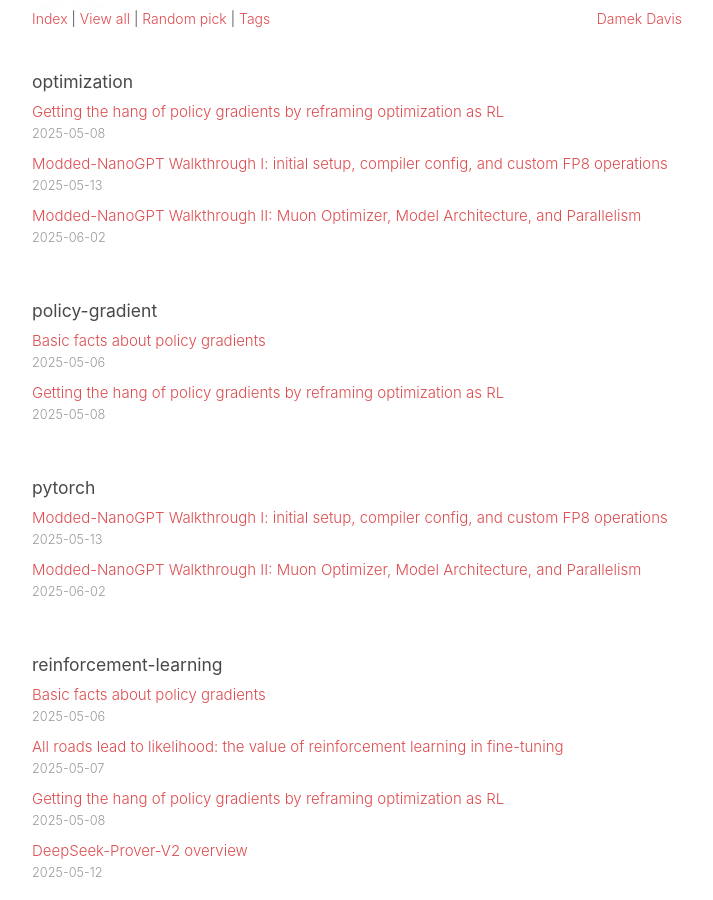
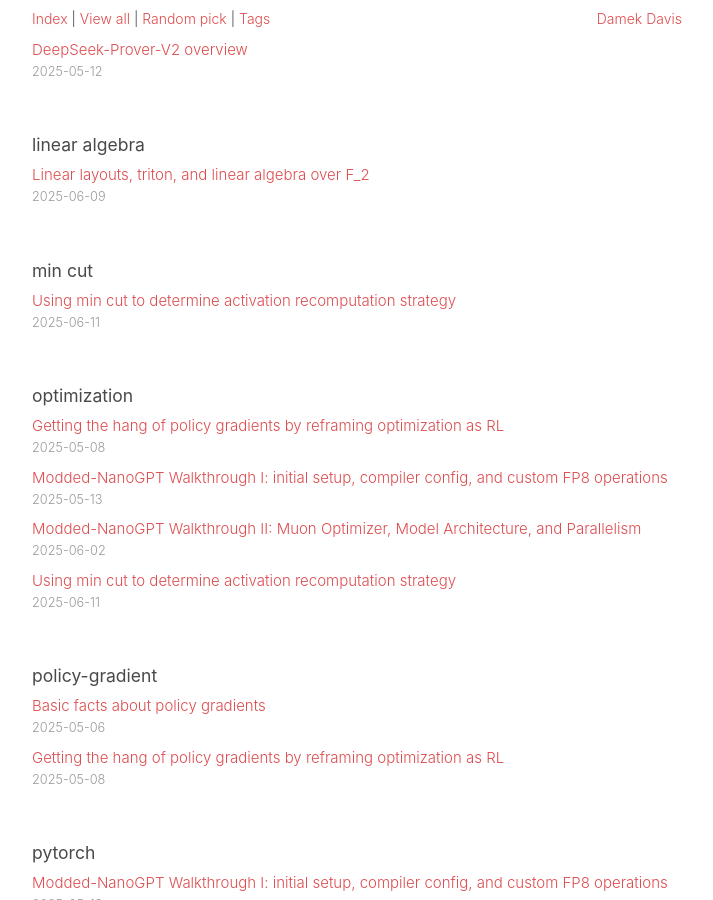
Before and after one commit to damek/damek.github.io, a Jekyll site: the page built from tags.md, in a window 1280 px wide and 900 px high, scrolled down 2150 px. Shown: the whole window, without its empty margins (283-996 px from the left). Built offline with Jekyll 4.4.1, drawn with Linux system fonts in a browser that asks for light colours; some of the changed text lies outside the part shown.

Commit message:
update using-min-cut-to-determine-activation-recomputation-strategy.md: add description and tags for improved context and discoverability

```diff
--- a/_random/using-min-cut-to-determine-activation-recomputation-strategy.md
+++ b/_random/using-min-cut-to-determine-activation-recomputation-strategy.md
@@ -1,6 +1,8 @@
 ---
 title: "Using min cut to determine activation recomputation strategy"
 date: 2025-06-11
+description: "Cleverly choosing activation recomputation strategy with min cut"
+tags: ["autograd", "min cut", "optimization"]
 ---
 
 
```
